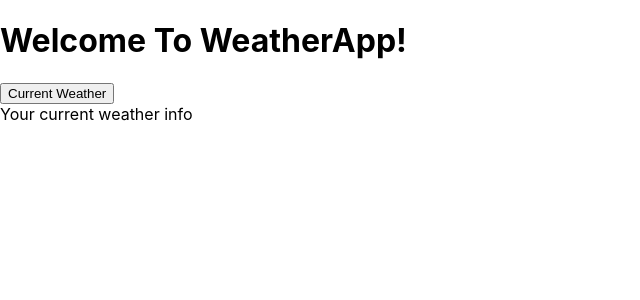
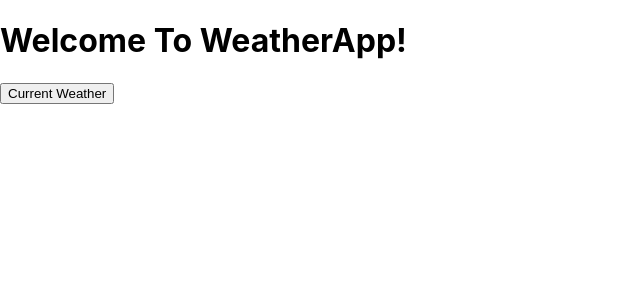
Before and after one commit to ltramos7/weatherAppReact, a React (Create React App) app: page / in a window 1280 px wide. Shown: the top 300 px of the page, without its empty margins (0-640 px from the left). Built offline with nearby package versions, Linux system fonts and the light colour scheme.

Commit message:
feat: rendering some weather information to frontend

```diff
--- a/src/App.js
+++ b/src/App.js
@@ -11,7 +11,8 @@ export default class App extends Component {
     super()
     this.state = {
       latitude: "",
-      longitude:""
+      longitude:"",
+      localWeather: {}
     }
   }
 
@@ -41,20 +42,23 @@ export default class App extends Component {
   }
 
   fetchLocationWeather = (latitude, longitude) => {
-    console.log("fetch location info function:", latitude, longitude)
+
     fetch(`http://api.openweathermap.org/data/2.5/weather?lat=${latitude}&lon=${longitude}&units=imperial&appid=aa662ed0d71b09fd88e5880bc7bf3617`)
     .then(resp => resp.json() )
-    .then(data => console.log(data))
-    // .then(data => renderLocationInfo(data))
+    .then(data => {
+      this.setState({
+        localWeather: data
+      })
+    })
   }
 
   render() {
-    console.log("long: ", this.state.longitude, "lat: ", this.state.latitude)
+
     return (
       <div>
         <Header/>
         <ButtonArea getLocalWeather={this.getLocalWeather}/>
-        <WeatherCard/>
+        <WeatherCard localWeather={this.state.localWeather}/>
       </div>
     )
   }
--- a/src/components/WeatherCard.js
+++ b/src/components/WeatherCard.js
@@ -2,9 +2,15 @@ import React, { Component } from 'react'
 
 export default class WeatherCard extends Component {
     render() {
+        let localWeather = this.props.localWeather
+        console.log(this.props.localWeather)
         return (
-            <div>
-                Your current weather info
+            <div id="local-weather-info-container">
+                <h2 id="city-location">{localWeather.name}</h2>
+                <p id="current-time"></p>
+                <p id="current-temp"></p>
+                <p id="weather-description"></p>
+                <p id="local-weather-info"></p>
             </div>
         )
     }
```
